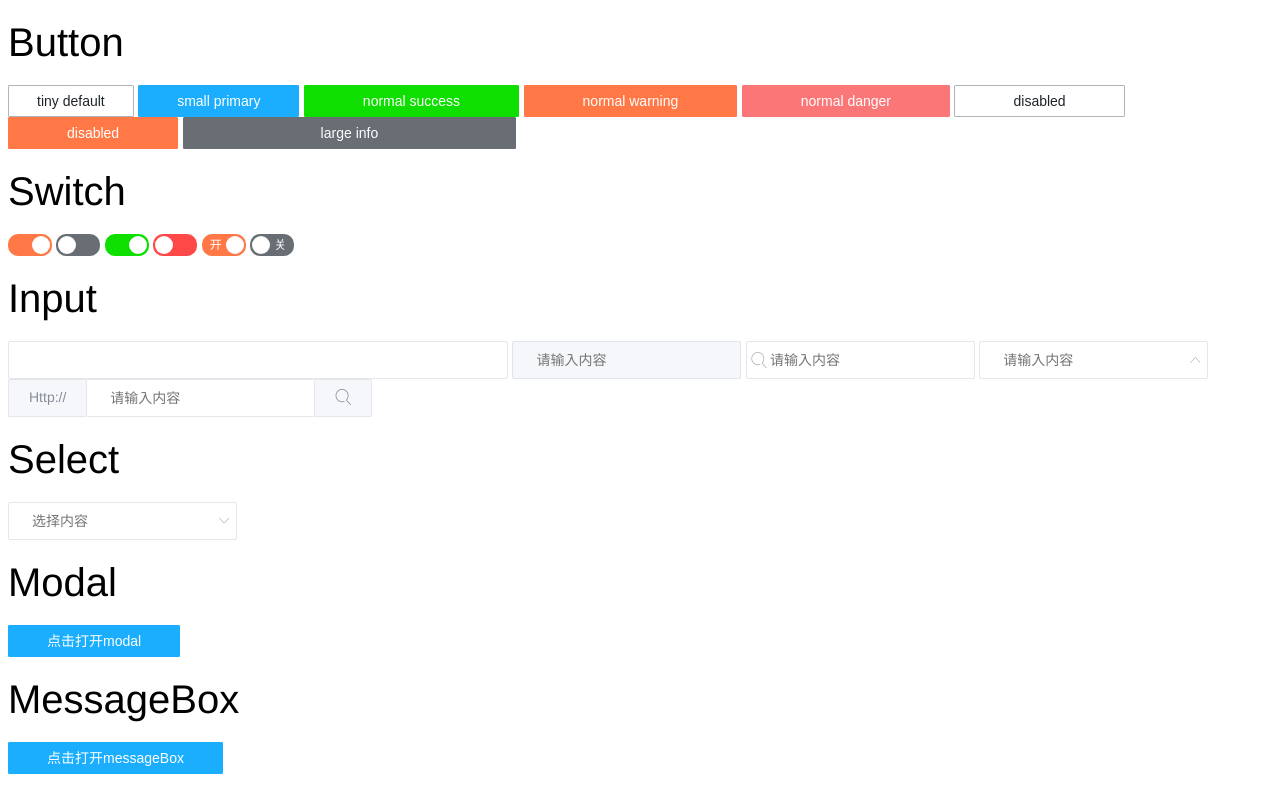
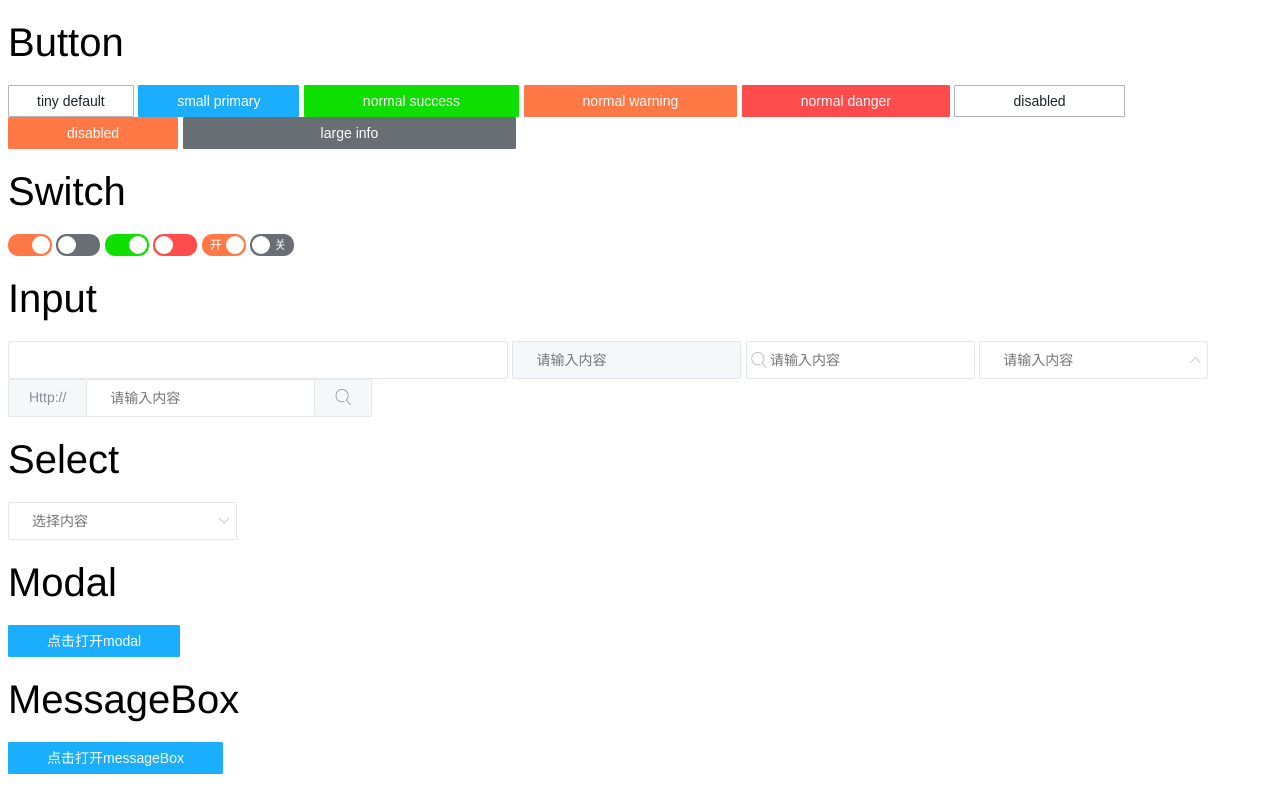
Before and after one commit to Nabufaces/lanlan-ui, a Vue app: page / in a window 1280 px wide. Shown: the top 800 px of the page. Built offline with nearby package versions, Linux system fonts and the light colour scheme.

Commit message:
button 颜色修改

```diff
--- a/src/components/index.vue
+++ b/src/components/index.vue
@@ -18,7 +18,7 @@
       <lan-switch :switchType="true"></lan-switch>&nbsp;
       <lan-switch :switchType="false"></lan-switch>&nbsp;
       <lan-switch :switchType="true" activeColor="#0EDE00"></lan-switch>&nbsp;
-      <lan-switch :switchType="false" inactiveColor="#FF4949"></lan-switch>&nbsp;
+      <lan-switch :switchType="false" inactiveColor="#FE4B4B"></lan-switch>&nbsp;
       <lan-switch :switchType="true" onText="开" offText="关"></lan-switch>&nbsp;
       <lan-switch :switchType="false" offText="关"></lan-switch>
     </div>
--- a/src/components/lan-button/lan-button.css
+++ b/src/components/lan-button/lan-button.css
@@ -52,11 +52,11 @@
   background-color: #E7551F;
 }
 .lan-button.lan-button-danger {
-  border: 1px solid #fb7777;
-  background-color: #fb7777;
+  border: 1px solid #FE4B4B;
+  background-color: #FE4B4B;
 }
 .lan-button.lan-button-danger:hover {
-  background-color: #FF4949;
+  background-color: #D00000;
 }
 .lan-button.lan-button-info {
   border: 1px solid #686E74;
--- a/src/components/lan-button/lan-button.less
+++ b/src/components/lan-button/lan-button.less
@@ -51,10 +51,10 @@
     }
   }
   &&-danger {
-    border: 1px solid #fb7777;
-    background-color: #fb7777;
+    border: 1px solid #FE4B4B;
+    background-color: #FE4B4B;
     &:hover {
-      background-color: #FF4949;
+      background-color: #D00000;
     }
   }
   &&-info {
```
